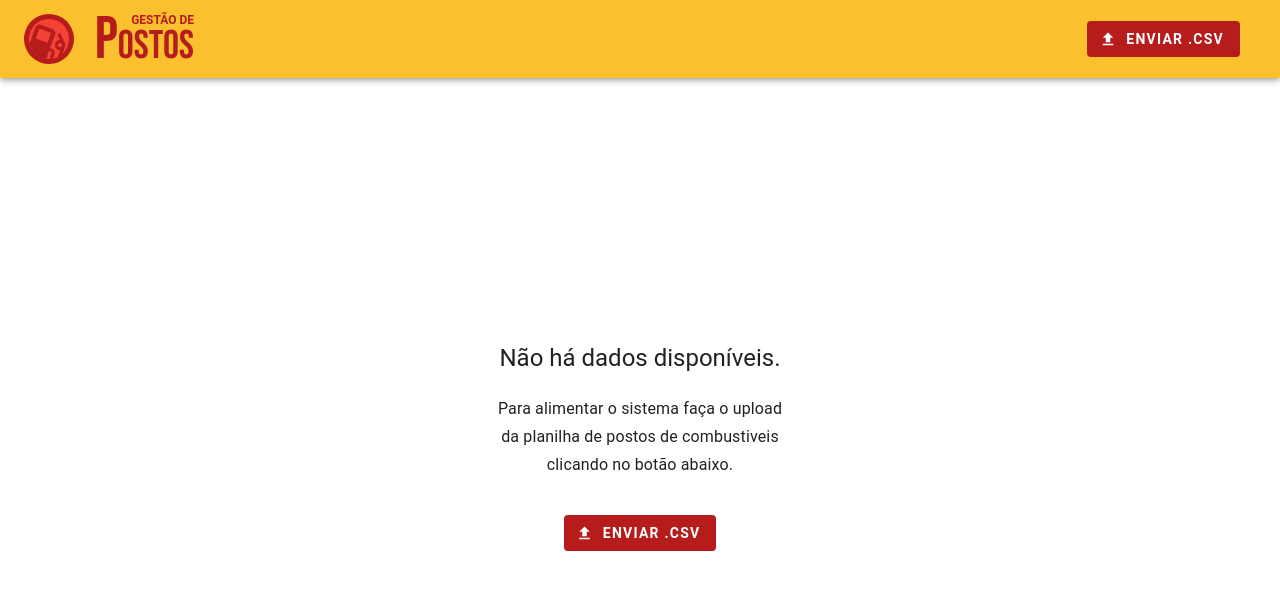
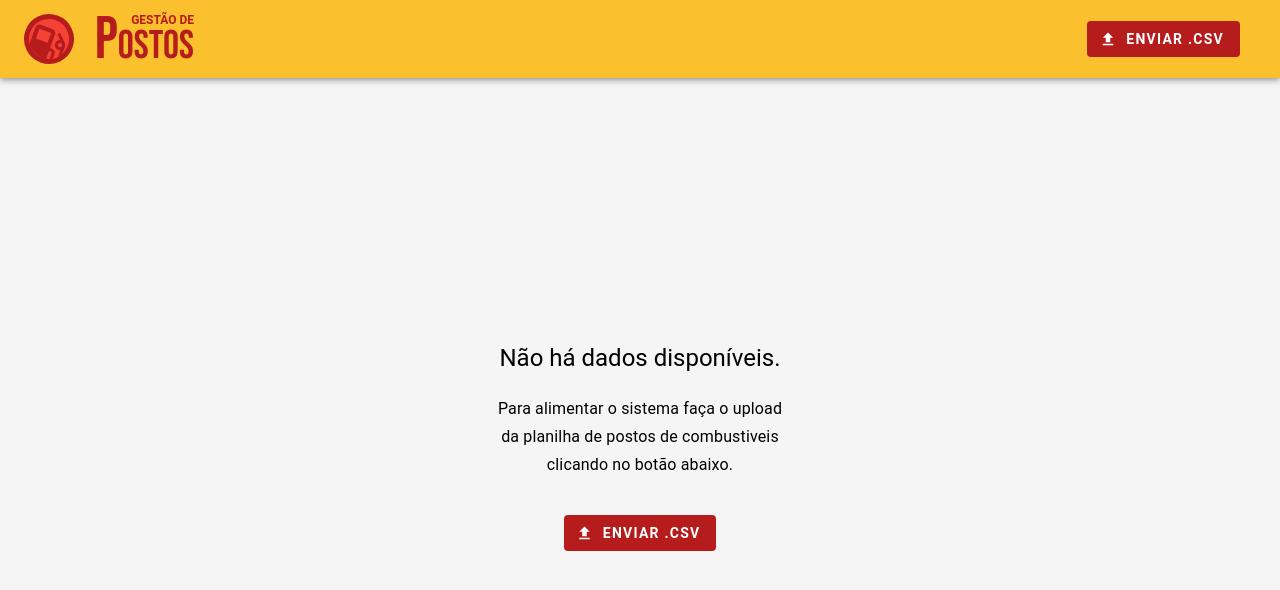
Before and after one commit to NimbleNimble/gestao_postos_csv, a Vue app in the folder frontend/: page / in a window 1280 px wide. Shown: the top 590 px of the page. Built offline with nearby package versions, Linux system fonts and the light colour scheme; no server answers; a web font is replaced by a local one.

Commit message:
style(front): update background color for app

```diff
--- a/frontend/src/App.vue
+++ b/frontend/src/App.vue
@@ -1,5 +1,5 @@
 <template>
-  <v-app>
+  <v-app class="bg-grey-lighten-4">
     <GestaoPostosHeaderComponent />
     <v-main>
       <v-container fluid class="fill-height flex-column justify-center px-6 text-center" v-if="!dataContent.length">
--- a/frontend/src/components/GestaoPostosUploadDialogComponent.vue
+++ b/frontend/src/components/GestaoPostosUploadDialogComponent.vue
@@ -12,7 +12,7 @@
             </template>
 
             <template v-slot:default="{ isActive }">
-                <v-card>
+                <v-card class="bg-grey-lighten-4">
                     <v-toolbar color="red-darken-4" title="Importar arquivo CSV">
                         <v-spacer></v-spacer>
                         <v-btn icon @click="closeDialog(isActive)">
@@ -31,14 +31,15 @@
                         </v-alert>
 
                         <v-file-upload clearable accept=".csv, text/csv" v-model="file" class="mt-4" density="default"
-                            title="Arraste e solte o arquivo CSV aqui" browse-text="Procurar no computador"
-                            divider-text="ou" @change="onFileChange"></v-file-upload>
+                            title="Arraste e solte o arquivo CSV aqui" browse-text="clique para localizar"
+                            divider-text="ou" @change="onFileChange(file)"></v-file-upload>
                     </v-card-text>
 
                     <v-card-actions class="justify-end pa-4">
                         <v-btn class="px-6" variant="outlined" color="grey-darken-1" text="Cancelar"
                             @click="closeDialog(isActive)" />
 
+                        // TODO: recarregar listagem
                         <v-btn class="px-6" variant="flat" color="red-darken-4" text="Enviar" :disabled="!isCsvValid"
                             @click="uploadFile(file); closeDialog(isActive)" />
                     </v-card-actions>
```
